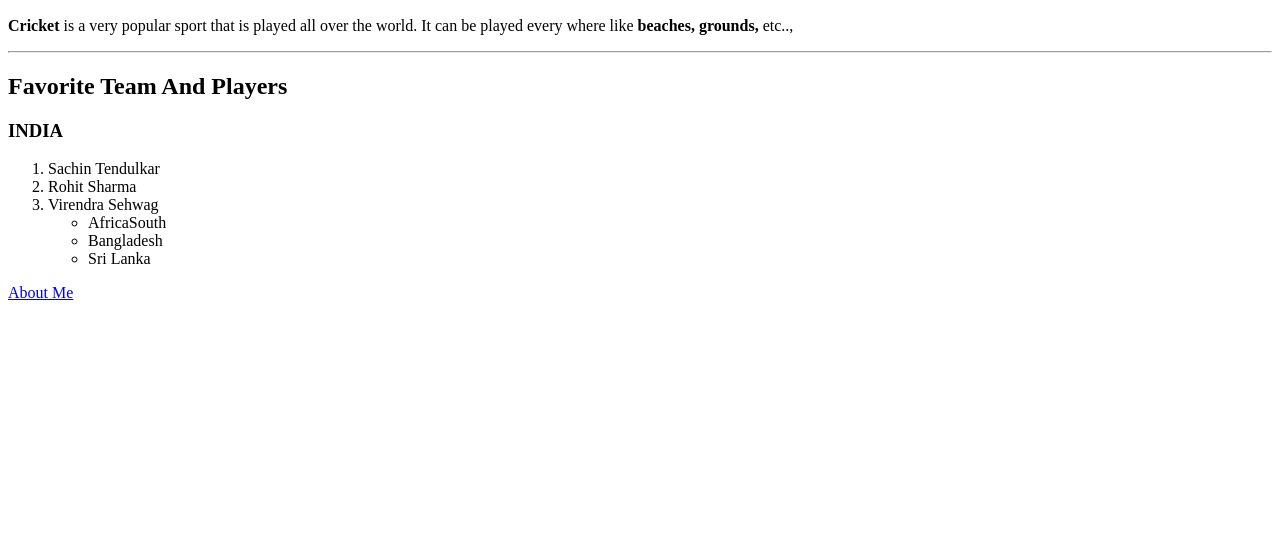
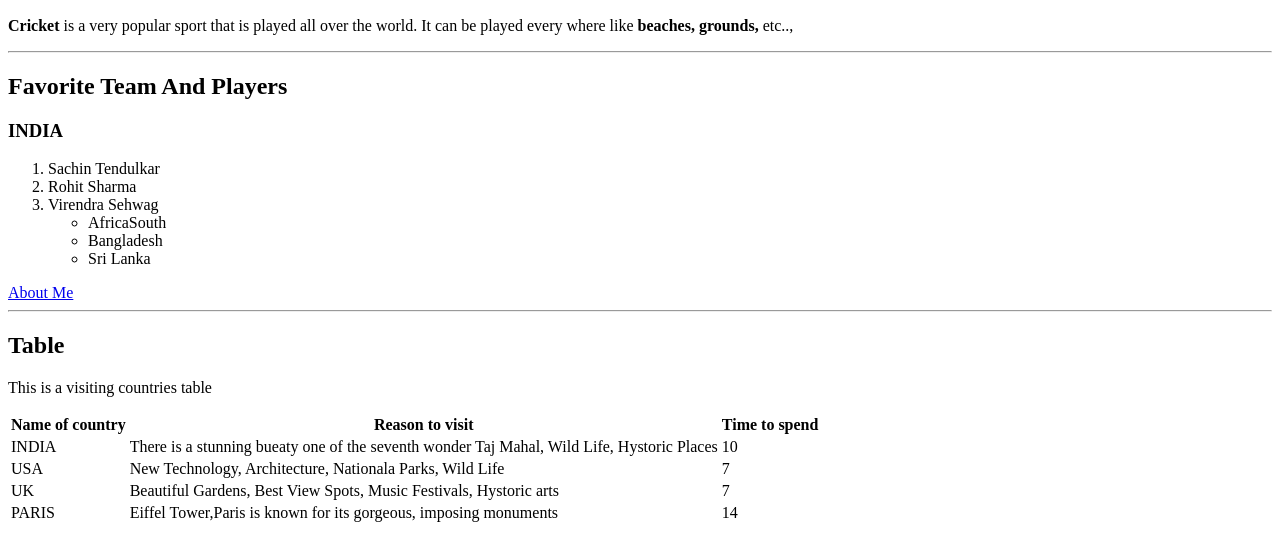
Before and after one commit to 44-563-Web-Apps-S23/44563-webapps-assignment-3-Manoj4499, a plain HTML site: page index.html in a window 1280 px wide. Shown: the part 110-670 px from the top of the page. Drawn offline with Linux system fonts and the light colour scheme.

Commit message:
Added table

```diff
--- a/index.html
+++ b/index.html
@@ -24,6 +24,35 @@
     </ol>
 
     <a href="aboutme.html">About Me</a>
-
+<hr>
+<h2>Table</h2>
+<p>This is a visiting countries table</p>
+<table>
+    <tr>
+    <th>Name of country</th>
+    <th>Reason to visit</th>
+    <th>Time to spend</th>
+    </tr>
+    <tr>
+        <td>INDIA</td>
+        <td>There is a stunning bueaty one of the seventh wonder Taj Mahal, Wild Life, Hystoric Places</td>
+        <td>10</td>
+    </tr>
+    <tr>
+        <td>USA</td>
+        <td>New Technology, Architecture, Nationala Parks, Wild Life</td>
+        <td>7</td>
+    </tr>
+    <tr>
+        <td>UK</td>
+        <td>Beautiful Gardens, Best View Spots, Music Festivals, Hystoric arts</td>
+        <td>7</td>
+    </tr>
+    <tr>
+        <td>PARIS</td>
+        <td>Eiffel Tower,Paris is known for its gorgeous, imposing monuments</td>
+        <td>14</td>
+    </tr>
+</table>
 </body>
 </html>
```
